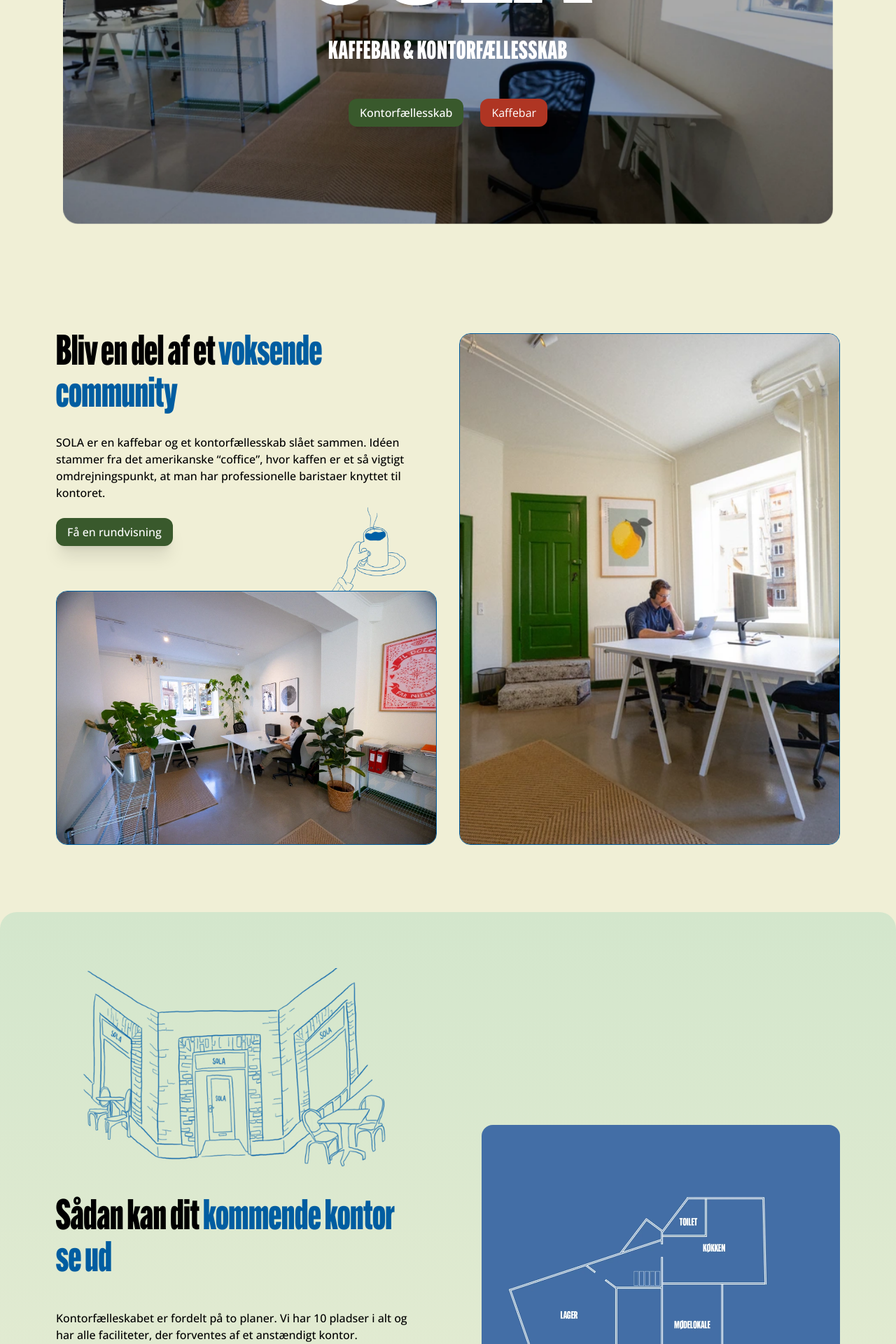
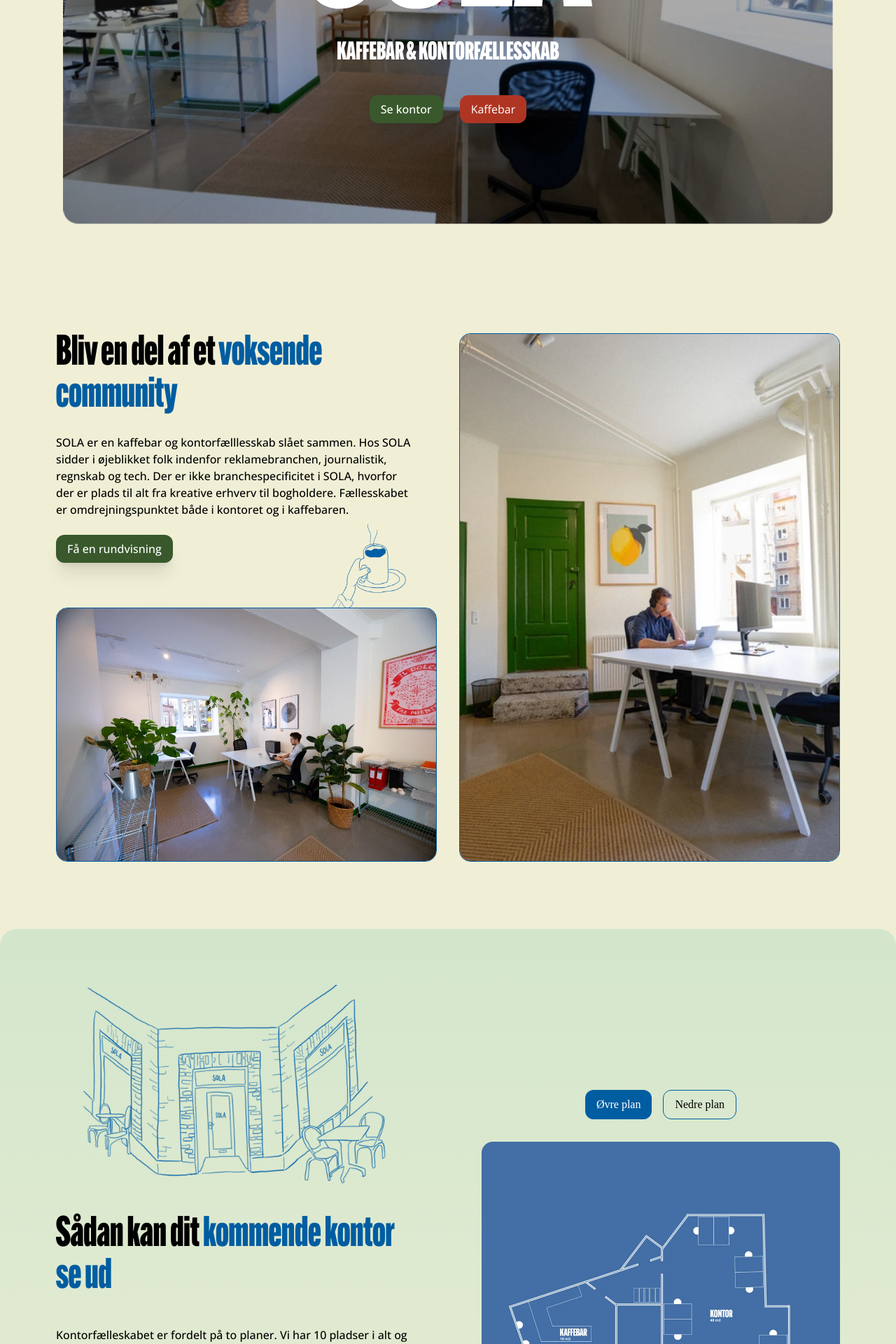
Before and after one commit to t-holmquist/sola, a Next.js app: page / in a window 1280 px wide. Shown: the part 420-2340 px from the top of the page at 70% size. Built offline with nearby package versions, Linux system fonts and the light colour scheme; no server answers.

Commit message:
update text content and layout in various components

```diff
--- a/components/aboutSola.tsx
+++ b/components/aboutSola.tsx
@@ -7,12 +7,14 @@
             <div className="col-span-6">
                 <div className="flex flex-col gap-8">
                     <h2 className="text-5xl md:text-6xl font-bold font-gothic">Fra tom brun bodega til <span className="text-accent">levende kaffebar og kontorfællesskab</span></h2>
-                    <p className="font-sans max-w-lg font-medium">SOLA er stiftet af vennerne Emil og Jannik, der til daglig selv sidder i kontorfællesskabet. SOLA er bygget i de gamle lokaler fra den legendariske beverding Café Kiki. Meget af Café Kiki lever videre i SOLA, selvom restaureringen var ganske gennemgribende.</p>
+                    <p className="font-sans max-w-lg font-medium">SOLA er stiftet af vennerne Emil og Jannik, der til daglig selv sidder i kontorfællesskabet.
+                        SOLA er bygget i de gamle lokaler fra den legendariske beverding Café Kiki. Meget af Café Kiki lever videre i SOLA, selvom restaureringen var ganske gennemgribende.
+                        Idéen med SOLA-konceptet stammer fra det amerikanske “coffice”, hvor kaffen er et så vigtigt omdrejningspunkt, at man har professionelle baristaer knyttet til kontoret.</p>
                     <div className="relative mt-16 sm:mt-10">
-                        <Image src={"/illustrations/krydsogtvaers.webp"} width={160} height={150} alt="office" className="absolute -top-28 -right-4 sm:hidden animate-illustrationUP"/>
-                        <Image src={"/illustrations/krydsogtvaers.webp"} width={220} height={150} alt="office" className="absolute -top-36 -right-4 sm:block hidden animate-illustrationUP"/>
+                        <Image src={"/illustrations/krydsogtvaers.webp"} width={160} height={150} alt="office" className="absolute -top-28 -right-4 sm:hidden"/>
+                        <Image src={"/illustrations/krydsogtvaers.webp"} width={220} height={150} alt="office" className="absolute -top-36 -right-8 sm:block hidden"/>
                         <Image src={"/emil-jannik.webp"} width={900} height={600} alt="office" className="rounded-2xl min-w-full border border-accent z-40 relative"/>
-                        <div className="absolute -top-4 sm:-top-8 left-8 z-50 p-2 sm:p-4 border border-accent bg-backgroundSandDark rounded-2xl">
+                        <div className="absolute -top-4 sm:-top-4 left-6 z-50 p-1 sm:p-2 border border-accent bg-backgroundSandDark rounded-2xl">
                             <p className="font-sans font-bold sm:text-normal text-xs">Emil og Jannik står bag SOLA</p>
                         </div>
                     </div>
--- a/components/community.tsx
+++ b/components/community.tsx
@@ -8,7 +8,8 @@
             <div className="col-span-6">
                 <div className="flex flex-col gap-6">
                     <h2 className="text-5xl md:text-6xl font-bold font-gothic">Bliv en del af et <span className="text-accent">voksende community</span></h2>
-                    <p className="font-sans max-w-lg font-medium">SOLA er en kaffebar og et kontorfællesskab slået sammen. Idéen stammer fra det amerikanske “coffice”, hvor kaffen er et så vigtigt omdrejningspunkt, at man har professionelle baristaer knyttet til kontoret. </p>
+                    <p className="font-sans max-w-lg font-medium">SOLA er en kaffebar og kontorfælllesskab slået sammen. Hos SOLA sidder i øjeblikket folk indenfor reklamebranchen, journalistik, regnskab og tech.
+                    Der er ikke branchespecificitet i SOLA, hvorfor der er plads til alt fra kreative erhverv til bogholdere. Fællesskabet er omdrejningspunktet både i kontoret og i kaffebaren.</p>
                     <Button
                     text="Få en rundvisning"
                     link="#contact"
--- a/components/contact.tsx
+++ b/components/contact.tsx
@@ -6,11 +6,11 @@
   return (
     <div className="flex relative flex-col items-center gap-8">
       <div className="flex flex-col gap-8">
-        <Image src='/line-drawing.png' width={450} height={250} alt="people-line-drawing" className="absolute hidden lg:block -top-20 left-10 z-10 animate-illustrationUP"/>
-        <Image src='/line-drawing.png' width={250} height={250} alt="people-line-drawing" className="absolute -top-[150px] lg:hidden z-10 animate-illustrationUP"/>
+        <Image src='/line-drawing.png' width={450} height={250} alt="people-line-drawing" className="absolute hidden lg:block -top-20 left-10 z-10"/>
+        <Image src='/line-drawing.png' width={250} height={250} alt="people-line-drawing" className="absolute -top-[150px] lg:hidden z-10"/>
         <div className="flex flex-col gap-3 p-4 border-accent border bg-backgroundSandDark rounded-2xl relative z-20">
           <h2 className="text-5xl md:text-6xl font-gothic text-black">Pris på kontorplads</h2>
-          <p className="font-sans font-bold text-accent">2200 kr. ex moms</p>
+          <p className="font-sans font-bold text-2xl text-accent">2200 kr. ex moms</p>
           <p className="text-black font-sans font-medium sm:max-w-lg max-w-80">Kom forbi og få en kop kaffe, eller send os en mail og hør mere om vores faciliteter, området eller vores fremtidige planer for kontorfællesskabet.</p>
         </div>
         <ContactForm />
--- a/components/imageChanger.tsx
+++ b/components/imageChanger.tsx
@@ -8,7 +8,7 @@
 
 export const ImageChanger = () => {
 
-    const [currentImage, setCurrentImage] = useState("/øvreplan.webp");
+    const [currentImage, setCurrentImage] = useState("/oevreplan.webp");
 
 
 
@@ -17,8 +17,8 @@
         key={currentImage}
         className="flex flex-col gap-8 items-center">
             <div className="flex gap-4">
-                {/* <button onClick={() => {setCurrentImage("/øvreplan.webp")}} className={`${currentImage == "/øvreplan.webp" ? "bg-accent text-white" : "border border-accent text-black"}  px-4 py-2 cursor-default`}>Øvre plan</button> */}
-                {/* <button onClick={() => {setCurrentImage("/menu-drikke.webp")}} className={`${currentImage == "/menu-drikke.webp" ? "bg-accent text-white" : "border border-accent text-black"}  px-4 py-2 rounded-xl sm:hover:scale-105 sm:transition-all`}>Nedre plan</button> */}
+                <button onClick={() => {setCurrentImage("/oevreplan.webp")}} className={`${currentImage == "/oevreplan.webp" ? "bg-accent text-white" : "border border-accent text-black"}  px-4 py-2 rounded-xl sm:hover:scale-105 sm:transition-all`}>Øvre plan</button>
+                <button onClick={() => {setCurrentImage("/nedreplan.webp")}} className={`${currentImage == "/nedreplan.webp" ? "bg-accent text-white" : "border border-accent text-black"}  px-4 py-2 rounded-xl sm:hover:scale-105 sm:transition-all`}>Nedre plan</button>
             </div>
             <motion.div
             initial={{ y: 20 }}
--- a/components/textParallaxContent.tsx
+++ b/components/textParallaxContent.tsx
@@ -146,7 +146,7 @@
         <div className="flex gap-6 mt-10">
           {hasSecondButton && (
             <Button
-            text="Kontorfællesskab"
+            text="Se kontor"
             link="#community"
             className="bg-primary"
             />
--- a/components/ui/textGenerateEffect.tsx
+++ b/components/ui/textGenerateEffect.tsx
@@ -45,7 +45,7 @@
   return (
     <div className={cn("font-bold", className)}>
       <div className="mt-4">
-        <div className="text-white text-4xl font-gothic leading-snug tracking-wide">
+        <div className="text-white text-4xl font-gothic">
           {renderWords()}
         </div>
       </div>
```
Also changed, not shown: public/nedreplan.webp (renamed from public/øvreplan.webp), public/oevreplan.webp (added).
